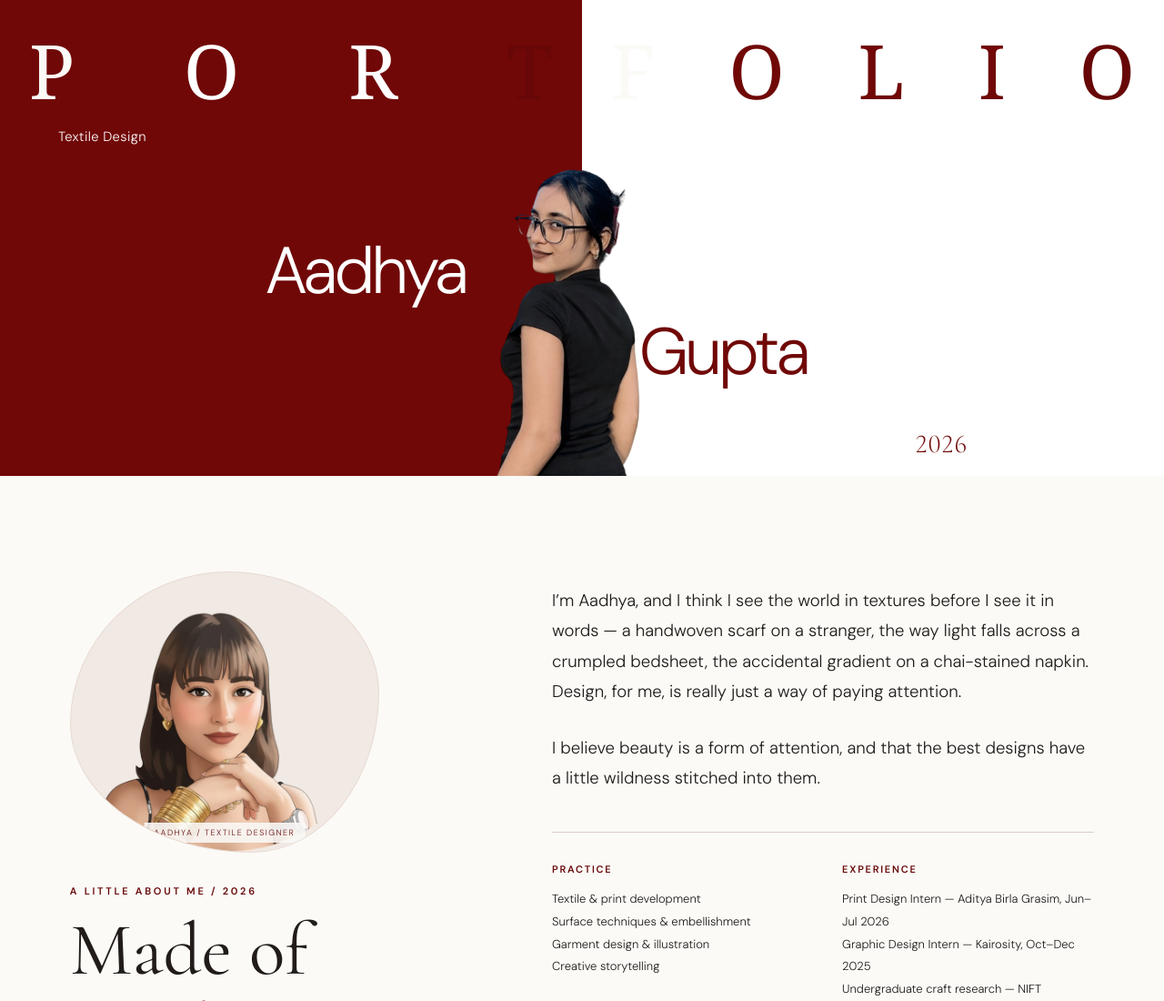
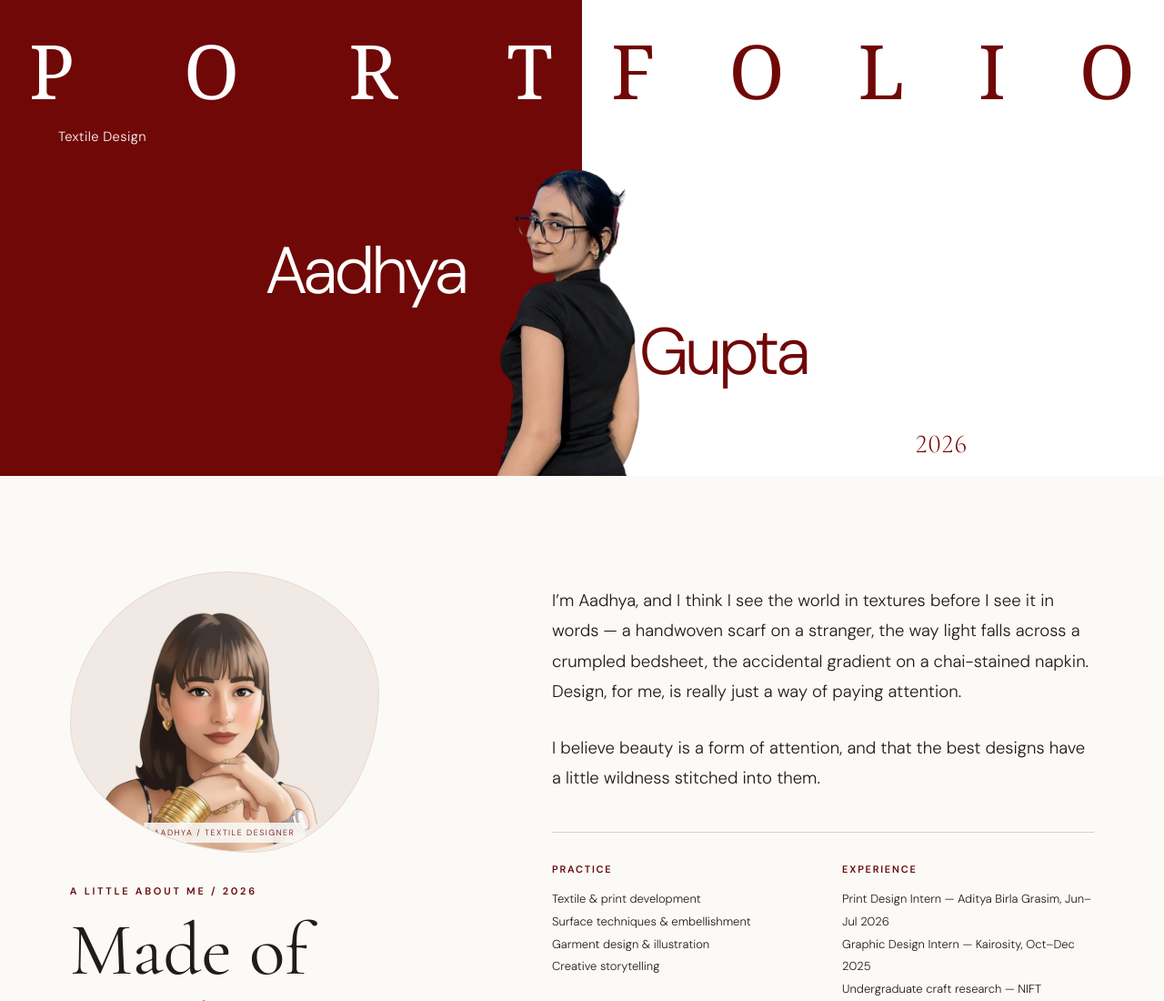
Before and after one commit to aadhyagupta185-jpg/aadhyagupta185-jpg.github.io, a plain HTML site: page index.html in a window 1280 px wide. Shown: the top 1100 px of the page at 91% size. Drawn offline with nearby package versions, Linux system fonts and the light colour scheme; a web font is replaced by a local one.

Commit message:
Correct PORTFOLIO letter contrast without changing layout

```diff
--- a/index.html
+++ b/index.html
@@ -336,6 +336,16 @@ body.entry-ready .hero .hero-label{
   .hero .hero-label .hero-word-left{padding-left:8%;padding-right:5%}
   .hero .hero-label .hero-word-right{padding-left:5%;padding-right:8%}
 }
+
+/* Final contrast correction: change colours only; preserve spacing and bounce. */
+.hero .hero-label .hero-word-left .hero-letter,
+.hero .hero-label .hero-word-left .on-wine {
+  color: #ffffff !important;
+}
+.hero .hero-label .hero-word-right .hero-letter,
+.hero .hero-label .hero-word-right .on-paper {
+  color: #700807 !important;
+}
 </style></head><body><div class="intro-curtain" aria-hidden="true"><div class="half left"></div><div class="half right"></div><div class="intro-word">A A D H Y A</div></div>
 <nav class="topnav" id="nav"><div class="navinner"><a class="brand" href="#top">Aadhya Gupta</a><div class="navlinks"><a href="#about">About</a><a href="#projects">Collections</a><a href="#contact">Contact</a></div></div></nav>
 <section class="hero" id="top" aria-label="Portfolio cover"><h1 class="hero-label" aria-label="PORTFOLIO"><span class="hero-word-half hero-word-left"><span class="hero-letter on-wine" style="--order:0" aria-hidden="true">P</span><span class="hero-letter on-wine" style="--order:1" aria-hidden="true">O</span><span class="hero-letter on-wine" style="--order:2" aria-hidden="true">R</span><span class="hero-letter on-wine" style="--order:3" aria-hidden="true">T</span></span><span class="hero-word-half hero-word-right"><span class="hero-letter on-paper" style="--order:4" aria-hidden="true">F</span><span class="hero-letter on-paper" style="--order:5" aria-hidden="true">O</span><span class="hero-letter on-paper" style="--order:6" aria-hidden="true">L</span><span class="hero-letter on-paper" style="--order:7" aria-hidden="true">I</span><span class="hero-letter on-paper" style="--order:8" aria-hidden="true">O</span></span></h1><div class="hero-subtitle">Textile Design</div><div class="hero-portrait"><img src="images_web/cover-portrait.png" alt="Aadhya Gupta" fetchpriority="high"></div><div class="hero-name first">Aadhya</div><div class="hero-name last">Gupta</div><div class="hero-year">2026</div><span class="scroll-hint">Scroll to explore ↓</span></section>
```
